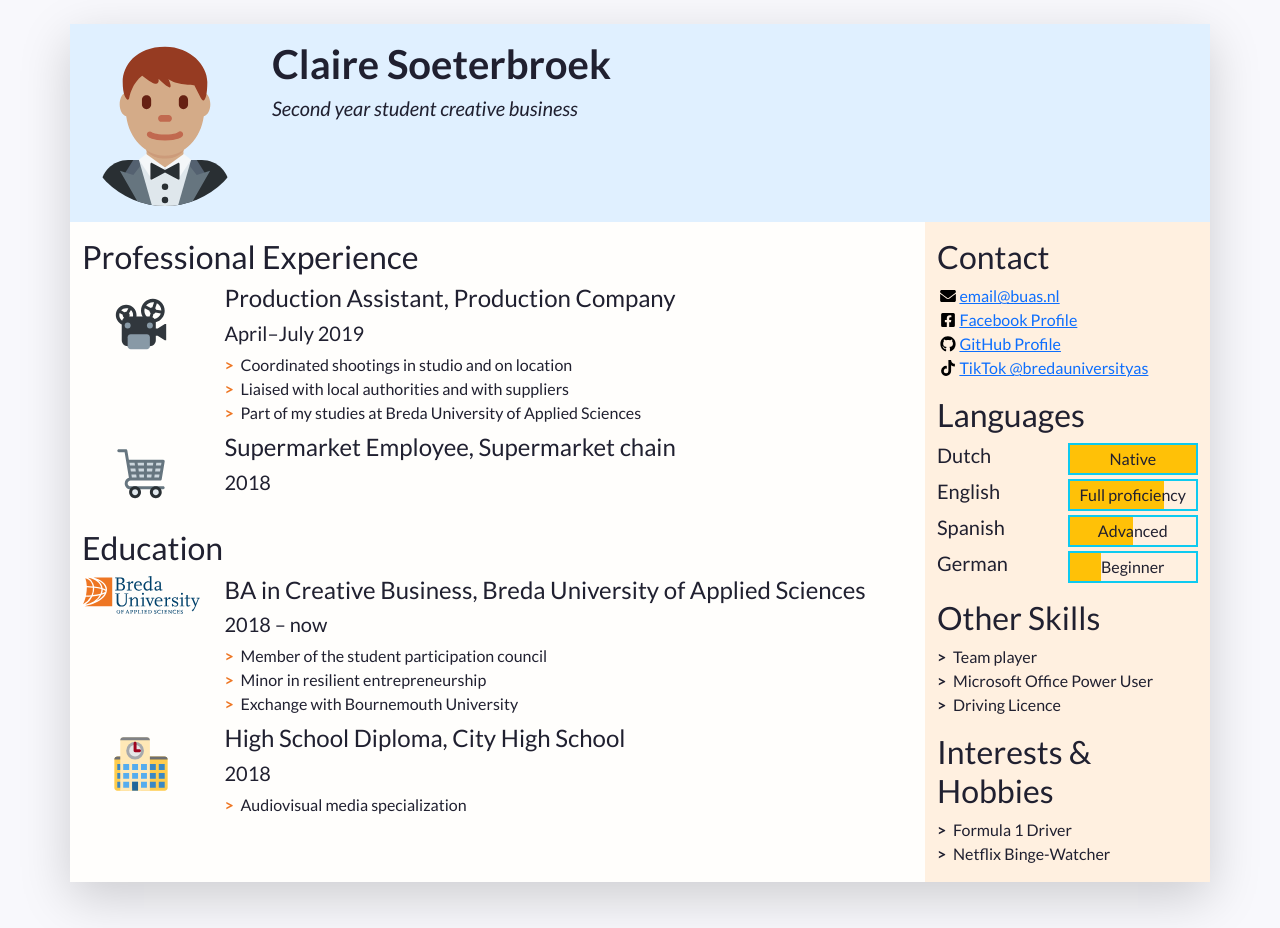
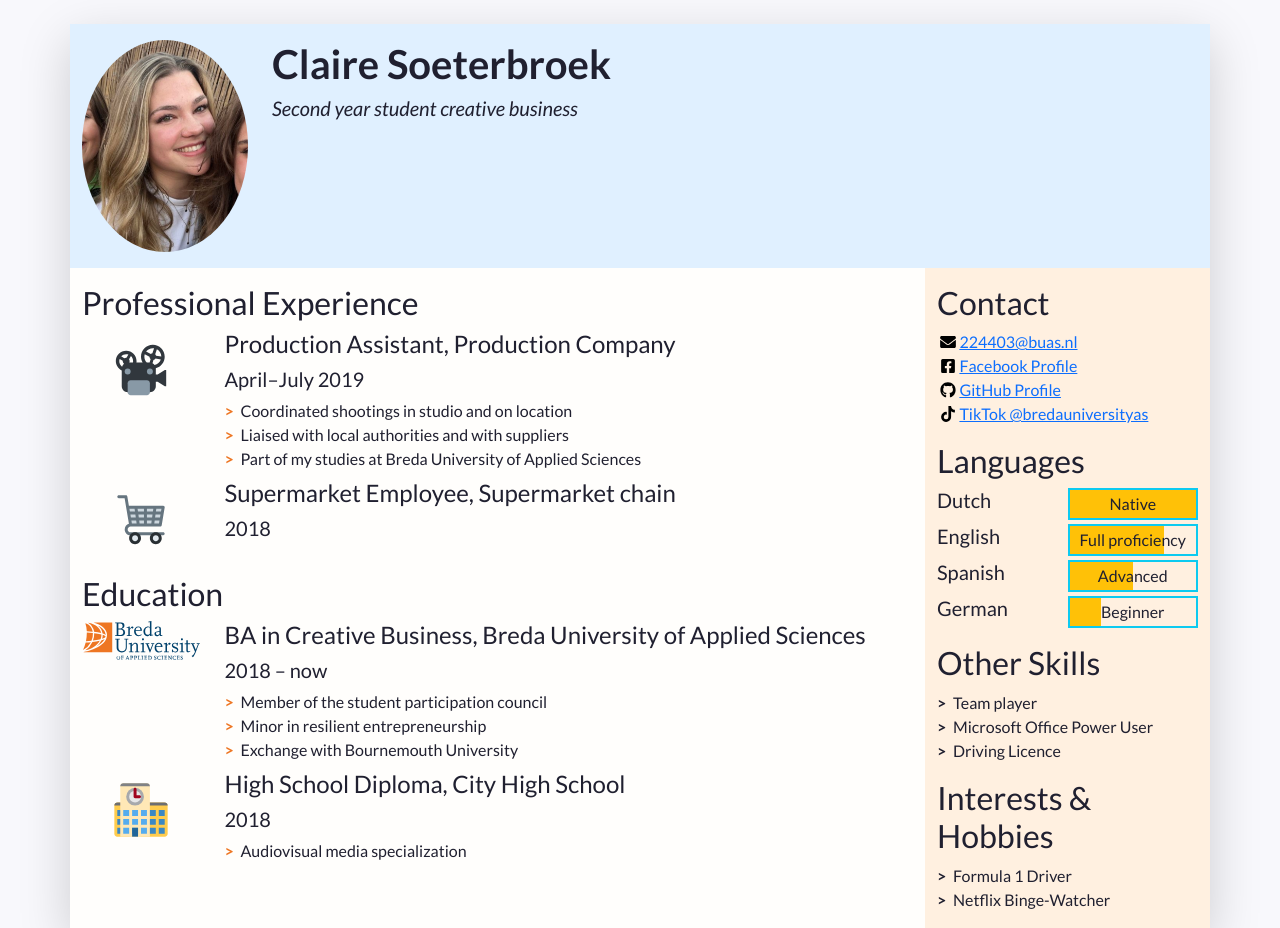
Before and after one commit to 224403Claire/Claire_Soeterbroek_Prj4_CV, a plain HTML site: page index.html in a window 1280 px wide. Shown: the top 928 px of the page. Drawn offline with nearby package versions, Linux system fonts and the light colour scheme.

Commit message:
Update index.html
changed email

```diff
--- a/index.html
+++ b/index.html
@@ -43,7 +43,7 @@
             "w-100" makes sure the image takes the full width of the column it's in
             "rounded-circle" cuts a circle around the image
           -->
-          <img class="w-100 rounded-circle my-3" src="images/portrait.svg" alt="Portrait of Firstname Lastname" width="160">
+          <img class="w-100 rounded-circle my-3" src="images/me.jpg" alt="Portrait of Firstname Lastname" width="160">
         </div>
         <!--
           A container to wrap around your name and tagline. Full-width at small size, then columns of increasing size.
@@ -174,7 +174,7 @@
               <li class="contact-item">
                 <a class="d-flex align-items-center" href="mailto:email@buas.nl" target="_blank">
                   <img class="contact-icon" src="images/icons/envelope.svg" alt="Email">
-                  email@buas.nl
+                  224403@buas.nl
                 </a>
               </li>
               <li class="contact-item">
```
